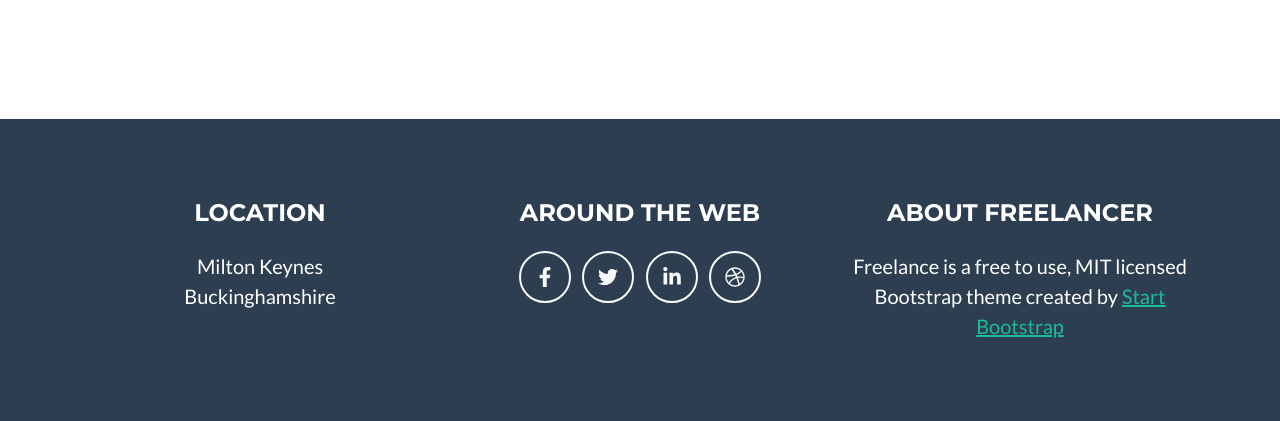
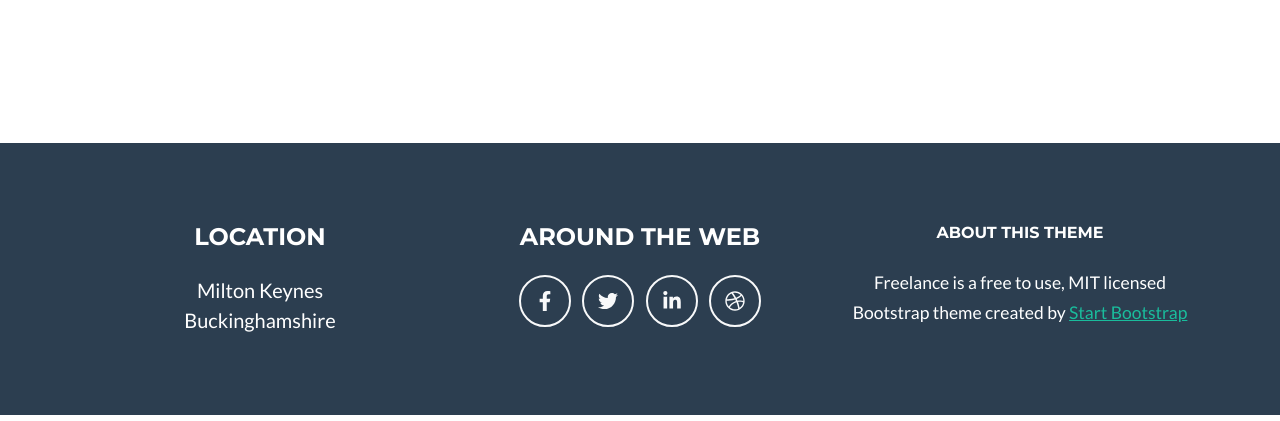
Before and after one commit to richarddeanpelser/portfolio, a Django app: page /projects/ in a window 1280 px wide. Shown: the part 933-1354 px from the top of the page. Run offline with Django 4.2, Linux system fonts and the light colour scheme; data comes from the database, SQL or seed files in the repository; some libraries are stand-ins or nearby versions.

Commit message:
minor formatting changes

```diff
--- a/portfolio/templates/footer.html
+++ b/portfolio/templates/footer.html
@@ -25,10 +25,10 @@
             </div>
             <!-- Footer About Text-->
             <div class="col-lg-4">
-                <h4 class="text-uppercase mb-4">About Freelancer</h4>
+                <small><h6 class="text-uppercase mb-4">About this theme</h6></small>
                 <p class="lead mb-0">
-                    Freelance is a free to use, MIT licensed Bootstrap theme created by
-                    <a href="http://startbootstrap.com">Start Bootstrap</a>
+                    <small>Freelance is a free to use, MIT licensed Bootstrap theme created by
+                    <a href="http://startbootstrap.com">Start Bootstrap</a></small>
 
                 </p>
             </div>
--- a/portfolio/templates/projects.html
+++ b/portfolio/templates/projects.html
@@ -4,12 +4,13 @@
 {% block content %}
 
 
-<h3>My Projects</h3>
-<h5>Projects that makes my journey worthwhile</h5>
+
 
 
 <section class="page-section portfolio" id="portfolio">
-
+    <h3>My Projects</h3>
+    <h5>Projects that makes my journey worthwhile</h5>
+    <br>
         <!-- Portfolio Section Heading-->
         <h2 class="page-section-heading text-center text-uppercase text-secondary mb-0">Past Projects</h2>
         <!-- Icon Divider-->
```
